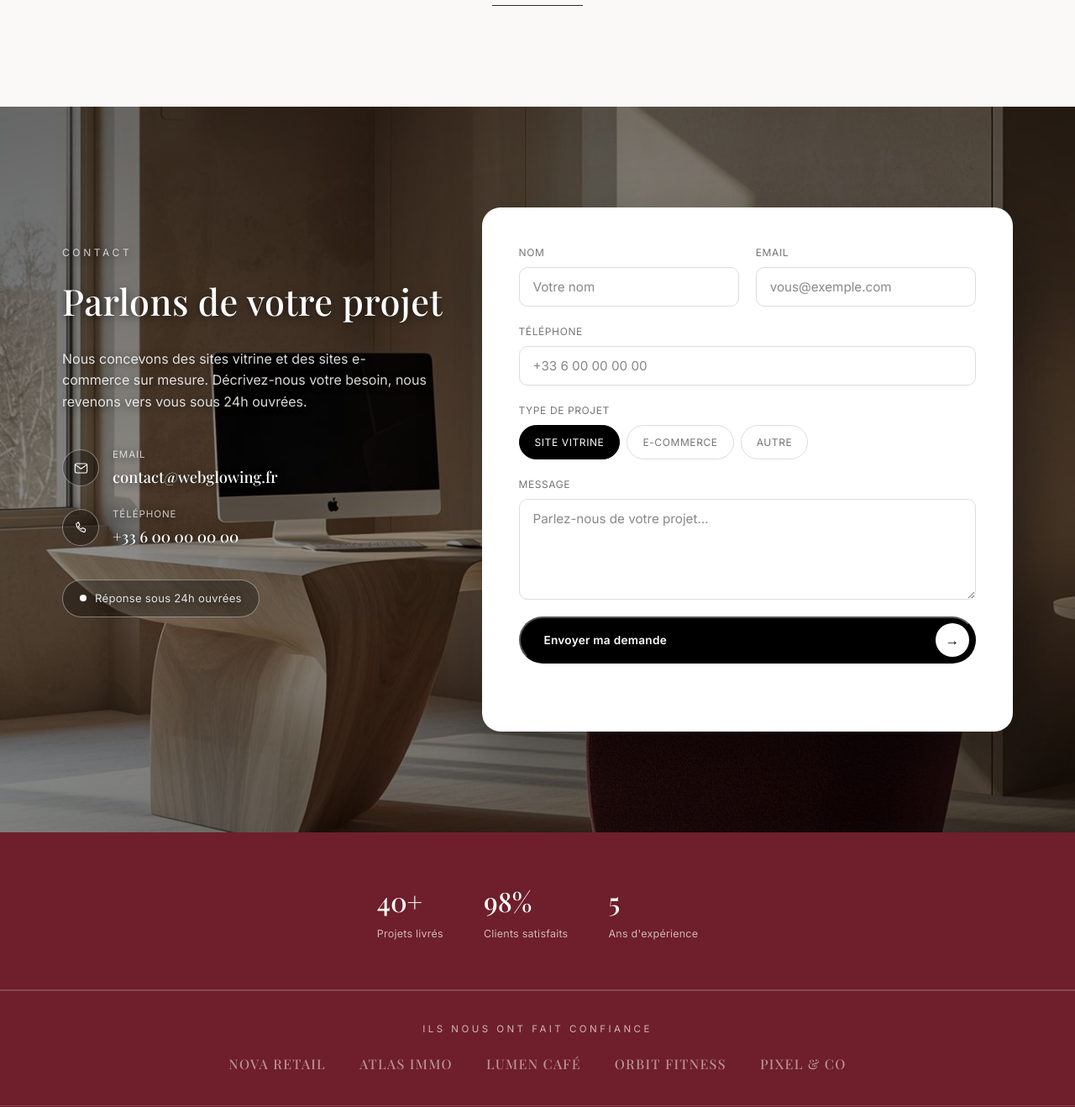
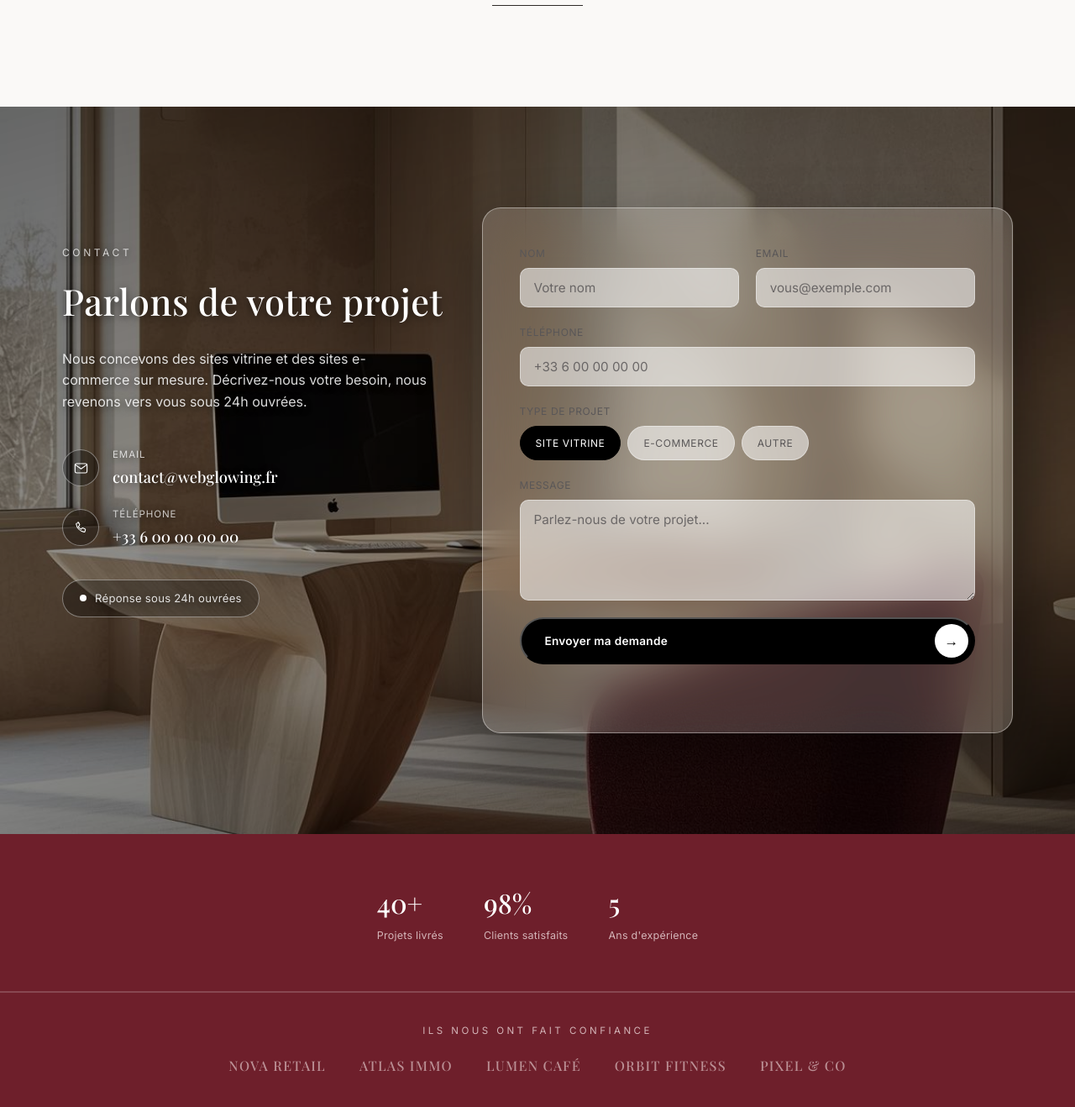
Before and after one commit to Centralis23/webglowing, a PHP site: page / in a window 1280 px wide. Shown: the part 1643-2961 px from the top of the page at 84% size. Run offline with PHP 8.4, Linux system fonts and the light colour scheme.

Commit message:
Make the contact form card transparent (frosted glass)
Replace the solid white form card with a translucent, blurred glass
panel so the desk photo shows through behind it, updating input and
pill styling to match the lighter, semi-transparent surface.

Co-Authored-By: Claude Sonnet 5 <noreply@anthropic.com>
Claude-Session: https://claude.ai/code/session_01L4feZGNX4GpSS44QNya5iV

```diff
--- a/style.css
+++ b/style.css
@@ -244,9 +244,9 @@ h1,h2,h3{font-family:var(--ff-display);font-weight:500;letter-spacing:.01em;colo
   --c-black:#000000;
   --c-ink-dim:#767374;
   --form-ink:#141213;
-  --form-ink-dim:#767374;
-  --form-line:#dedcdc;
-  --form-surface:#ffffff;
+  --form-ink-dim:#5a5758;
+  --form-line:rgba(255,255,255,.4);
+  --form-surface:rgba(255,255,255,.55);
   background:
     linear-gradient(165deg, rgba(0,0,0,.6) 0%, rgba(0,0,0,.4) 55%, rgba(0,0,0,.65) 100%),
     url('assets/contact-bg.jpg') center/cover no-repeat;
@@ -281,7 +281,11 @@ h1,h2,h3{font-family:var(--ff-display);font-weight:500;letter-spacing:.01em;colo
 .contact-badge-dot{width:8px;height:8px;border-radius:50%;background:var(--c-bg);}
 
 .contact-card{
-  background:var(--form-surface);border-radius:22px;padding:44px;
+  background:rgba(255,255,255,.18);
+  backdrop-filter:blur(28px) saturate(160%);
+  -webkit-backdrop-filter:blur(28px) saturate(160%);
+  border:1px solid rgba(255,255,255,.4);
+  border-radius:22px;padding:44px;
   box-shadow:0 30px 70px rgba(0,0,0,.35);
 }
 .contact-form{display:flex;flex-direction:column;gap:20px;}
```
